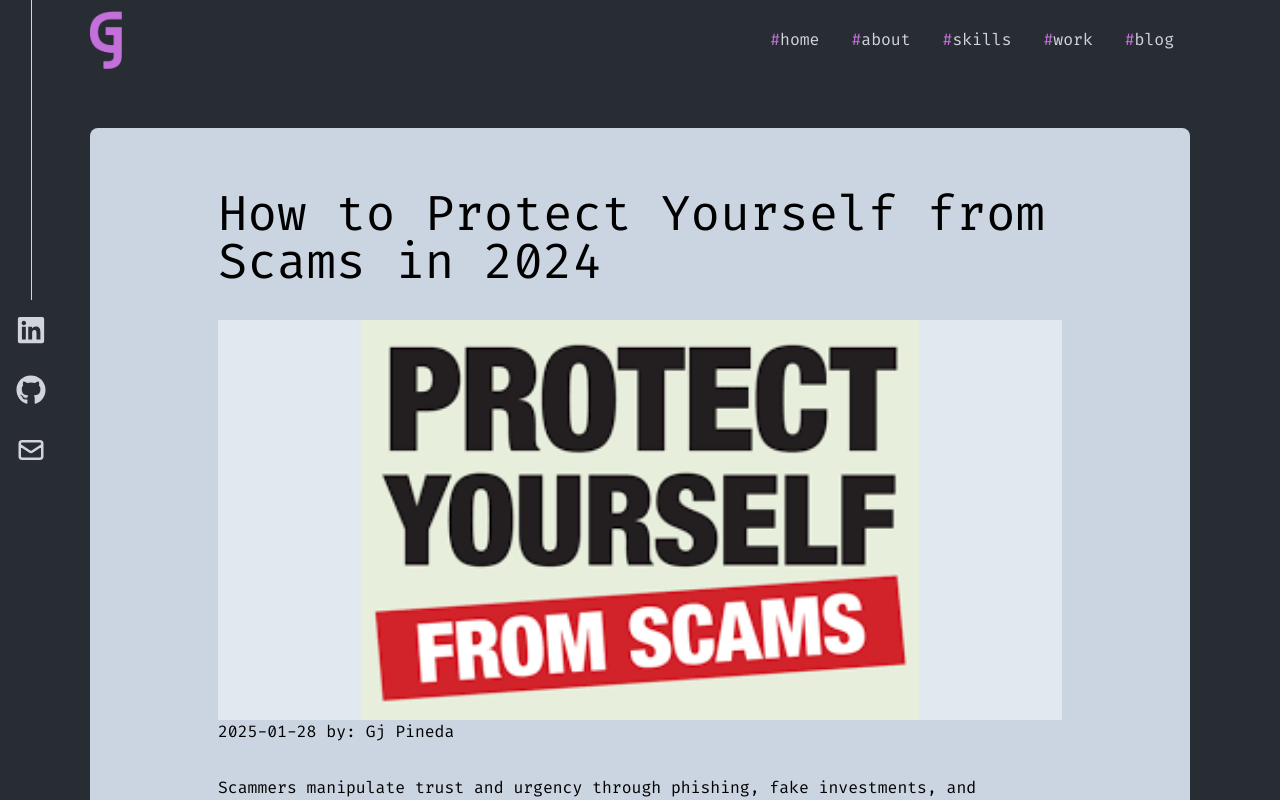
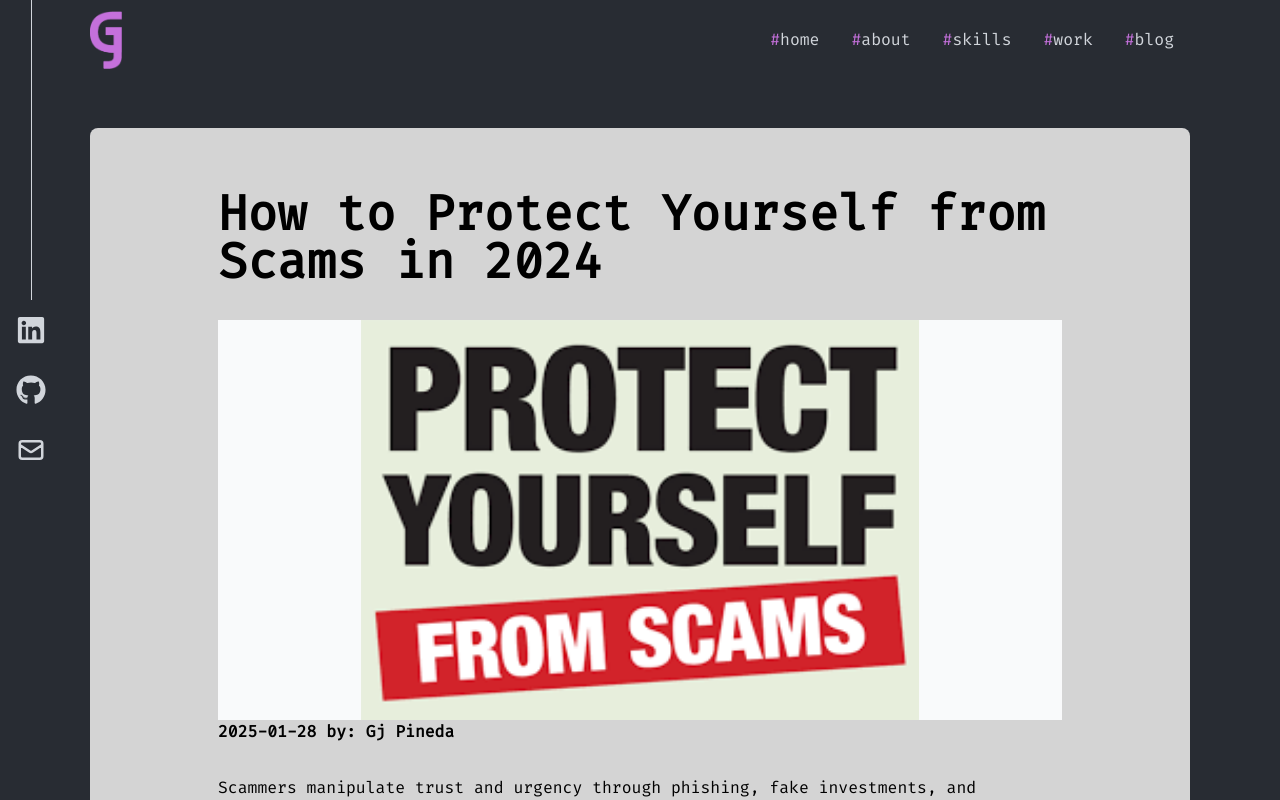
Before and after one commit to gjjrpin/gj-portfolio, a React (Create React App) app: page /blog/1 in a window 1280 px wide. Shown: the top 800 px of the page. Built offline with nearby package versions, Linux system fonts and the light colour scheme.

Commit message:
fixed blogpost color

```diff
--- a/package.json
+++ b/package.json
@@ -14,6 +14,7 @@
     "react-router-hash-link": "^2.4.3",
     "react-scripts": "5.0.1",
     "react-scroll": "^1.8.9",
+    "uuid": "^11.0.5",
     "web-vitals": "^2.1.4"
   },
   "scripts": {
--- a/src/components/About.jsx
+++ b/src/components/About.jsx
@@ -43,7 +43,7 @@ const About = () => {
             <img
               src={Profile}
               alt="profile"
-              className="w-42 h-42 object-cover border-b-2 border-[#c470db] rounded-full"
+              className="w-46 h-96 object-cover border-b-2 border-[#c470db] rounded-full"
             />
           </div>
         </div>
--- a/src/components/Blogpost.jsx
+++ b/src/components/Blogpost.jsx
@@ -16,16 +16,16 @@ function BlogPost() {
     <div className="bg-[#282c33] h-screen">
       <div className="max-w-[1100px] mx-auto">
         <Navbar />
-        <div className="mt-32 bg-slate-300 rounded-lg py-16 px-2 md:px-32">
-          <h1 className="text-5xl mb-8">{blog.title}</h1>
-          <div className="flex items-center justify-center bg-slate-200">
-            <img
-              src={blog.imageUrl}
-              alt=""
-              className=" h-[400px] bg-gray-400"
-            />
+        <div className="mt-32 bg-neutral-300 rounded-lg py-16 px-2 md:px-32">
+          <b>
+            <h1 className="text-5xl mb-8">{blog.title}</h1>
+          </b>
+          <div className="flex items-center justify-center bg-gray-50 border-solid">
+            <img src={blog.imageUrl} alt="" className=" h-[400px]" />
           </div>
-          <p className="mb-8">{blog.date} by: Gj Pineda</p>
+          <b>
+            <p className="mb-8">{blog.date} by: Gj Pineda</p>
+          </b>
           <div dangerouslySetInnerHTML={{ __html: blog.content }}></div>
         </div>
         <Footer />
--- a/src/components/Home.jsx
+++ b/src/components/Home.jsx
@@ -33,7 +33,7 @@ const Home = () => {
             I prevent and investigate fraud.
           </p>
           <div>
-            <Link onClick={handleClick} to="work" smooth={true} duration={500}>
+            <Link onClick={handleClick} to="work" smooth={true} duration={100}>
               <button className="text-gray-300 group border-2 px-6 py-3 my-2 flex items-center border-[#c470db] hover:bg-[rgba(196,112,219,0.15)] hover:border-[#c470db]">
                 View Work
                 <span className="group-hover:rotate-90 duration-300">
```
Also changed, not shown: 1 other file (tests, documents, lock files or other folders).
